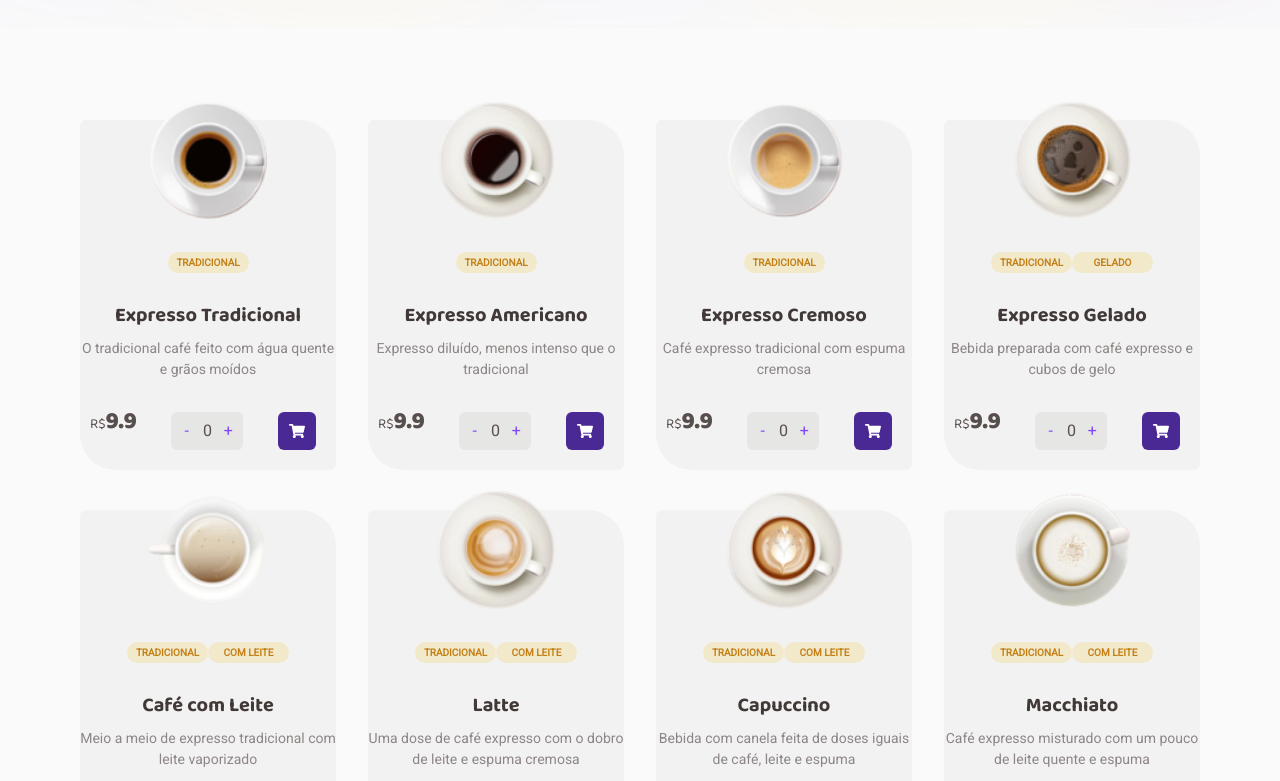
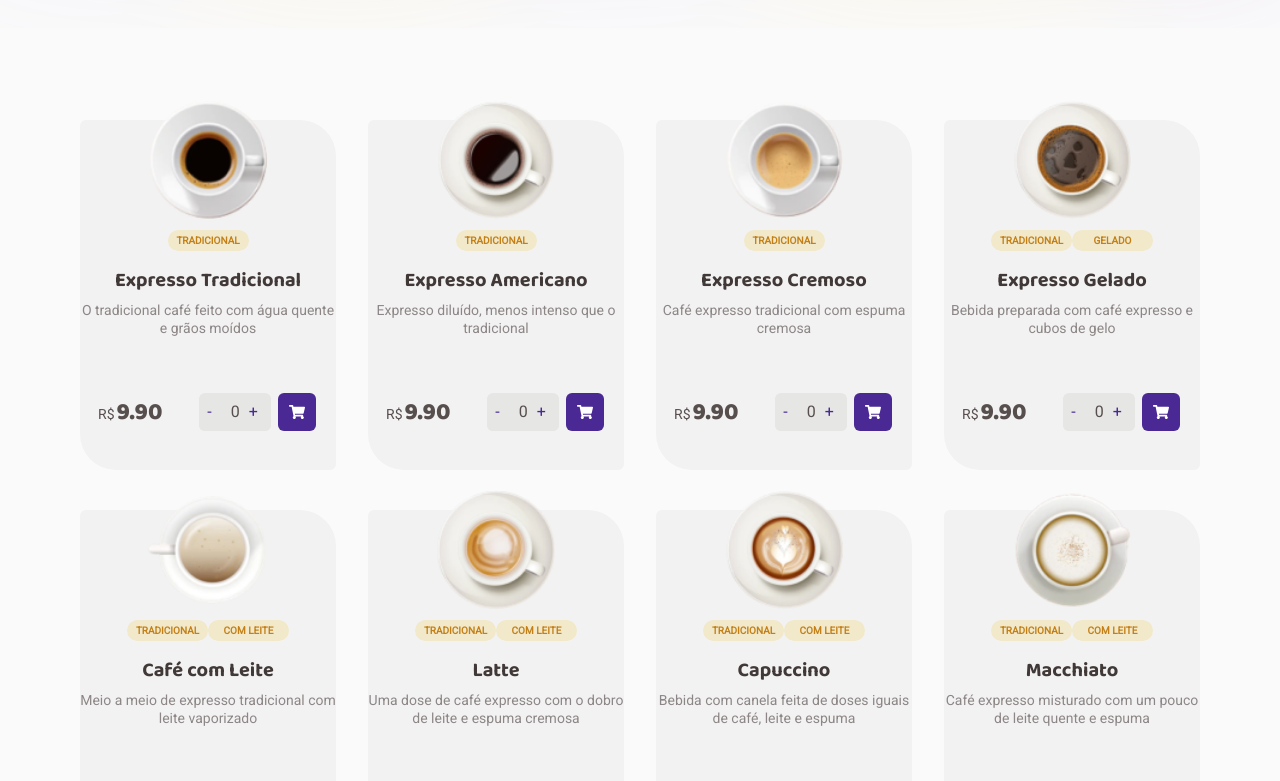
Before and after one commit to helenapaixao/CoffeDelivery, a React (Vite) app: page / in a window 1280 px wide. Shown: the part 560-1341 px from the top of the page. Built offline with nearby package versions, Linux system fonts and the light colour scheme; no server answers.

Commit message:
[fix] Config code

```diff
--- a/src/components/Atoms/Card/index.tsx
+++ b/src/components/Atoms/Card/index.tsx
@@ -1,13 +1,5 @@
 import { Tag } from "../Tag";
-import {
-  Container,
-  DivTag,
-  SubTitle,
-  Price,
-  Title,
-  Footer,
-  TextPrice,
-} from "./styles";
+import { Container, DivTag, SubTitle, Price, Title, Footer } from "./styles";
 import { Contador } from "../Contador";
 import { Image } from "../Image";
 import { ButtonCart } from "../../Molecules/ButtonCart";
@@ -37,10 +29,10 @@ export const Card = ({ coffee }: Props) => {
       <SubTitle>{coffee.description}</SubTitle>
 
       <Footer>
-        <TextPrice>
+        <Price>
           <span>R$</span>
-          <Price>{coffee.price}</Price>
-        </TextPrice>
+          <span>{coffee.price.toFixed(2)}</span>
+        </Price>
 
         <Contador />
         <ButtonCart onPress={() => null} icon={<FaShoppingCart />} />
--- a/src/components/Atoms/Card/styles.ts
+++ b/src/components/Atoms/Card/styles.ts
@@ -1,63 +1,60 @@
 import styled from "styled-components";
+import { mixins } from "../../../styles/mixins";
 
 export const Container = styled.div`
-  background-color: ${(props) => props.theme.colors["base-card"]} ;
-  width: 256px;
+  background-color: ${(props) => props.theme.colors["base-card"]};
   height: 350px;
+  border-radius: 6px 36px;
   text-align: center;
   display: flex;
   flex-direction: column;
-  border-top-left-radius: 6px;
-  border-top-right-radius: 36px;
-  border-bottom-right-radius: 6px;
-  border-bottom-left-radius: 36px;
-  display: flex;
-  justify-content: space-between;
 `;
 
 export const Title = styled.h1`
-  font-family: "Baloo 2", cursive;
-  font-weight: 700;
-  font-size: 20px;
+  ${mixins.fonts.titleS}
+  margin-top: 16px;
   color: ${(props) => props.theme.colors["base-subtitle"]};
 `;
 
 export const SubTitle = styled.h2`
-  font-family: "Roboto", sans-serif;
-  font-size: 14px;
-  font-weight: 400;
-  color: ${(props) => props.theme.colors["base-label"]};
-  margin-top: -20px;
-`;
+  margin-top: 8px;
+  width: 100%;
 
-export const Price = styled.span`
-  font-family: "Baloo 2", cursive;
-  font-weight: 800;
-  font-size: 24px;
-  color: ${(props) => props.theme.colors["base-text"]};
+  color: ${({ theme }) => theme.colors["base-label"]};
+  ${mixins.fonts.textS}
 `;
 
 export const Image = styled.img`
-  margin: 0 auto;
+  margin-top: -20px;
+  align-self: center;
 `;
 
 export const Footer = styled.div`
   display: flex;
- align-items: row ;
- justify-content: space-between ;
- margin-bottom: 20px;
+  align-items: center;
+  justify-content: space-between;
+  margin-top: 56px;
 `;
 
-export const TextPrice = styled.span`
-  font-family: "Baloo 2", cursive;
-  font-weight: 100;
-  font-size: 14px;
-  color: ${(props) => props.theme.colors["base-text"]};
-  margin-left: 10px;
+export const Price = styled.span`
+  display: flex;
+  align-items: baseline;
+  gap: 2px;
+  margin-left: 18px;
+
+  span:first-child {
+    ${mixins.fonts.textS};
+    color: ${({ theme }) => theme.colors["base-text"]};
+  }
+
+  span:last-child {
+    ${mixins.fonts.titleM};
+    color: ${({ theme }) => theme.colors["base-text"]};
+  }
 `;
 
 export const DivTag = styled.div`
-align-items: center;
-justify-content: center ;
-display: flex;
+  align-items: center;
+  justify-content: center;
+  display: flex;
 `;
--- a/src/components/Atoms/Contador/styles.ts
+++ b/src/components/Atoms/Contador/styles.ts
@@ -9,15 +9,20 @@ export const Container = styled.div`
   text-align: center;
   border-radius: 6px;
   display: flex;
+  margin-left: 30px ;
 `;
 
 export const Button = styled.button`
   background-color: ${(props) => props.theme.colors["base-button"]} ;
   border: none;
-  color: ${(props) => props.theme.colors["purple"]};
+  color: ${(props) => props.theme.colors["purple-dark"]};
   outline: none;
   font-size: 16px;
   width: 40px;
+  padding: 8px;
+  display: flex ;
+  transition: background-color 0.2s;
+    border-radius: 6px;
 
 `;
 
--- a/src/components/Atoms/Tag/styles.ts
+++ b/src/components/Atoms/Tag/styles.ts
@@ -1,7 +1,14 @@
 import styled from "styled-components";
 import { mixins } from '../../../styles/mixins'
+
+
+
+
 export const Container = styled.div`
+
+  margin-top:10px ;
   background-color: ${(props) => props.theme.colors["yellow-light"]};
+  color: ${(props) => props.theme.colors["yellow-dark"]};
   border-radius: 100px;
   width: 81px;
   height: 21px;
```
